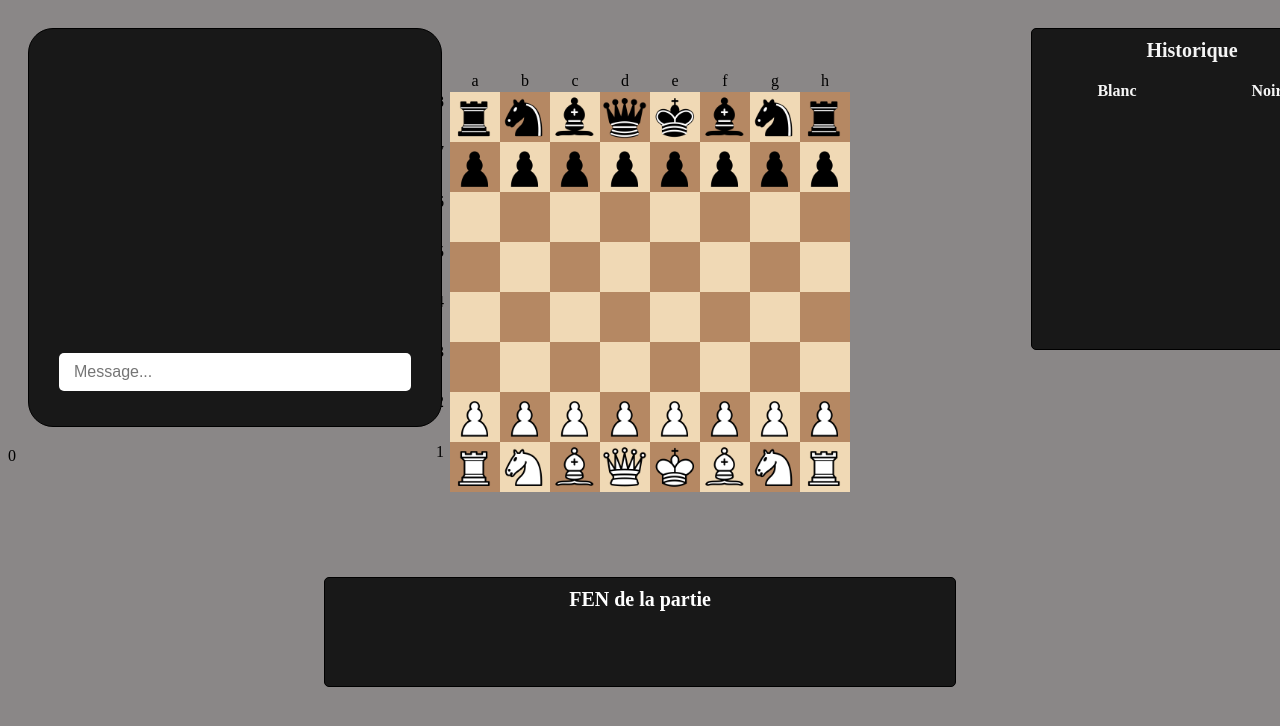
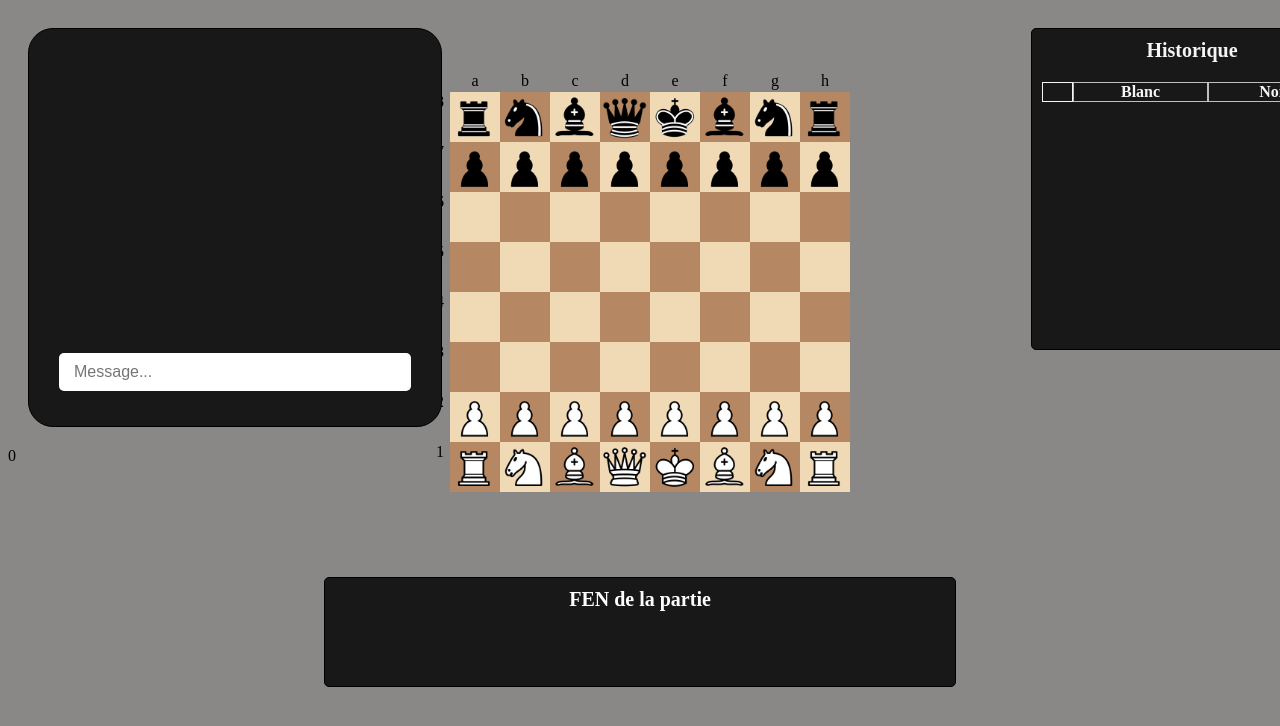
Before and after one commit to AdriMareel/ChessAI, a website with bundled scripts: page front/chessBoard.html in a window 1280 px wide. Shown: the top 726 px of the page. Built offline with nearby package versions, Linux system fonts and the light colour scheme.

Commit message:
fix visuel historique

```diff
--- a/front/chessBoard.css
+++ b/front/chessBoard.css
@@ -106,12 +106,12 @@ body{
 	cursor: pointer;
 }
 .coupB, .coupW{
-    width: 50%;
+    width: 45%;
     height: fit-content;
     margin: 0;
     padding: 0;
 	color:#F5F5F5;
-
+	border: #bfbfbf solid 1px;
 }
 
 .coupsB{
@@ -120,6 +120,15 @@ body{
 .coupsW{
     float: left;
 }
+
+.turn{
+	width: 10%;
+	margin : 0;
+	padding: 0;
+	float: right;
+	border: solid 1px, #F5F5F5;
+}
+
 
 
 .titreF{
```
